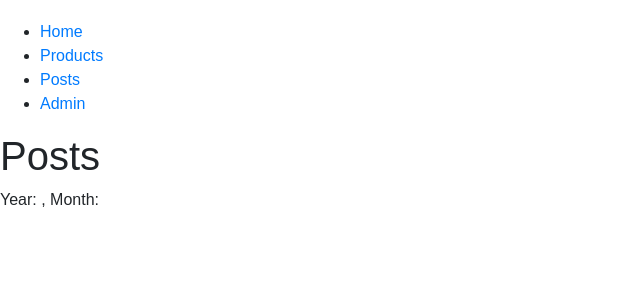
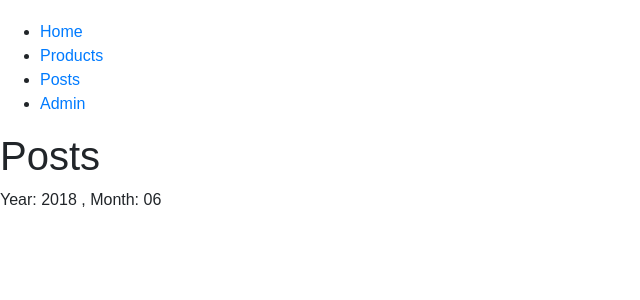
Before and after one commit to FelipeL7/react-course, a React (Create React App) app: page /posts/2018/06 in a window 1280 px wide. Shown: the top 300 px of the page, without its empty margins (0-640 px from the left). Built offline with nearby package versions, Linux system fonts and the light colour scheme; the HTML template or start-up script is replaced by a standard one.

Commit message:
9- Optional Parameters

```diff
--- a/src/App.js
+++ b/src/App.js
@@ -6,7 +6,7 @@
 import Home from "./components/home";
 import Dashboard from "./components/admin/dashboard";
 import Posts from "./components/posts";
-// import ProductDetails from "./components/productDetails";
+import ProductDetails from "./components/productDetails";
 // import NotFound from "./components/notFound";
 import "./App.css";
 
@@ -17,11 +17,12 @@
         <NavBar />
         <div className="content">
           <Switch>
+            <Route path="/products/:id" component={ProductDetails} />
             <Route
               path="/products"
               render={(props) => <Products sortBy="newest" {...props} />}
             />
-            <Route path="/posts" component={Posts} />
+            <Route path="/posts/:year?/:month?" component={Posts} />
             <Route path="/admin" component={Dashboard} />
             <Route path="/" component={Home} />
           </Switch>
--- a/src/components/posts.jsx
+++ b/src/components/posts.jsx
@@ -1,10 +1,10 @@
 import React from "react";
-
-const Posts = () => {
+// this.props.match.params
+const Posts = ({ match }) => {
   return (
     <div>
       <h1>Posts</h1>
-      Year: , Month:
+      Year: {match.params.year} , Month: {match.params.month}
     </div>
   );
 };
--- a/src/components/productDetails.jsx
+++ b/src/components/productDetails.jsx
@@ -8,7 +8,7 @@
   render() {
     return (
       <div>
-        <h1>Product Details - </h1>
+        <h1>Product Details - {this.props.match.params.id}</h1>
         <button onClick={this.handleSave}>Save</button>
       </div>
     );
```
